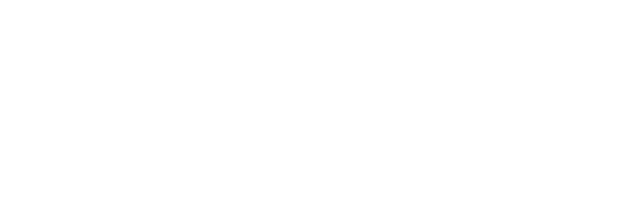
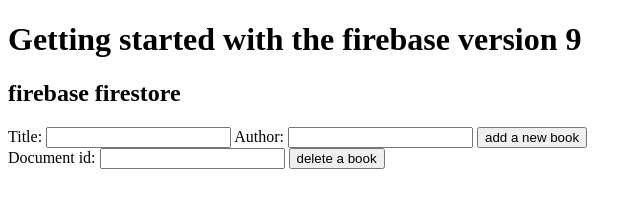
Before and after one commit to Moise-code/get-started-with-firebase-9, a website built with webpack: page dist/index.html in a window 1280 px wide. Shown: the whole page, without its empty margins (0-642 px from the left). Built offline with nearby package versions, Linux system fonts and the light colour scheme; some packages are replaced by stand-ins of ours; no server answers; the database is empty.

Commit message:
adding the structures for the forms

```diff
--- a/package.json
+++ b/package.json
@@ -19,6 +19,7 @@
   },
   "homepage": "https://github.com/Moise-code/get-started-with-firebase-9#readme",
   "dependencies": {
+    "firebase": "^9.15.0",
     "webpack": "^5.75.0",
     "webpack-cli": "^5.0.1"
   }
--- a/src/index.js
+++ b/src/index.js
@@ -1 +1,37 @@
-console.log('hello from the webpack community');
+import { initializeApp} from 'firebase/app';
+import { getFirestore, collection, getDocs } from 'firebase/firestore';
+
+const firebaseConfig = {
+    apiKey: "AIzaSyCTUrZs6gMDcWs3BU_R77Xnt8nj1i0lqgQ",
+    authDomain: "fir-9-dojo-ae64f.firebaseapp.com",
+    projectId: "fir-9-dojo-ae64f",
+    storageBucket: "fir-9-dojo-ae64f.appspot.com",
+    messagingSenderId: "693717251089",
+    appId: "1:693717251089:web:c2ec95e5f2ce1c1402edb0"
+  };
+
+// initialize the firebase application to initialize firebase first
+
+initializeApp(firebaseConfig)
+
+// initialize the services so, we must first assign the firestore to the db variable to relate it to the database.
+
+const db = getFirestore();
+
+// collection reference or a database
+const colRef = collection(db, 'books')
+
+
+// get collection data from the collection
+
+getDocs(colRef)
+.then((snapshot) =>{
+   let books = [];
+   snapshot.docs.forEach((doc) =>{
+    books.push({...doc.data(), id: doc.id })
+   })
+   console.log(books);
+})
+.catch((error) =>{
+    console.log(error);
+})
```
Also changed, not shown: dist/index.html, 2 other files.
